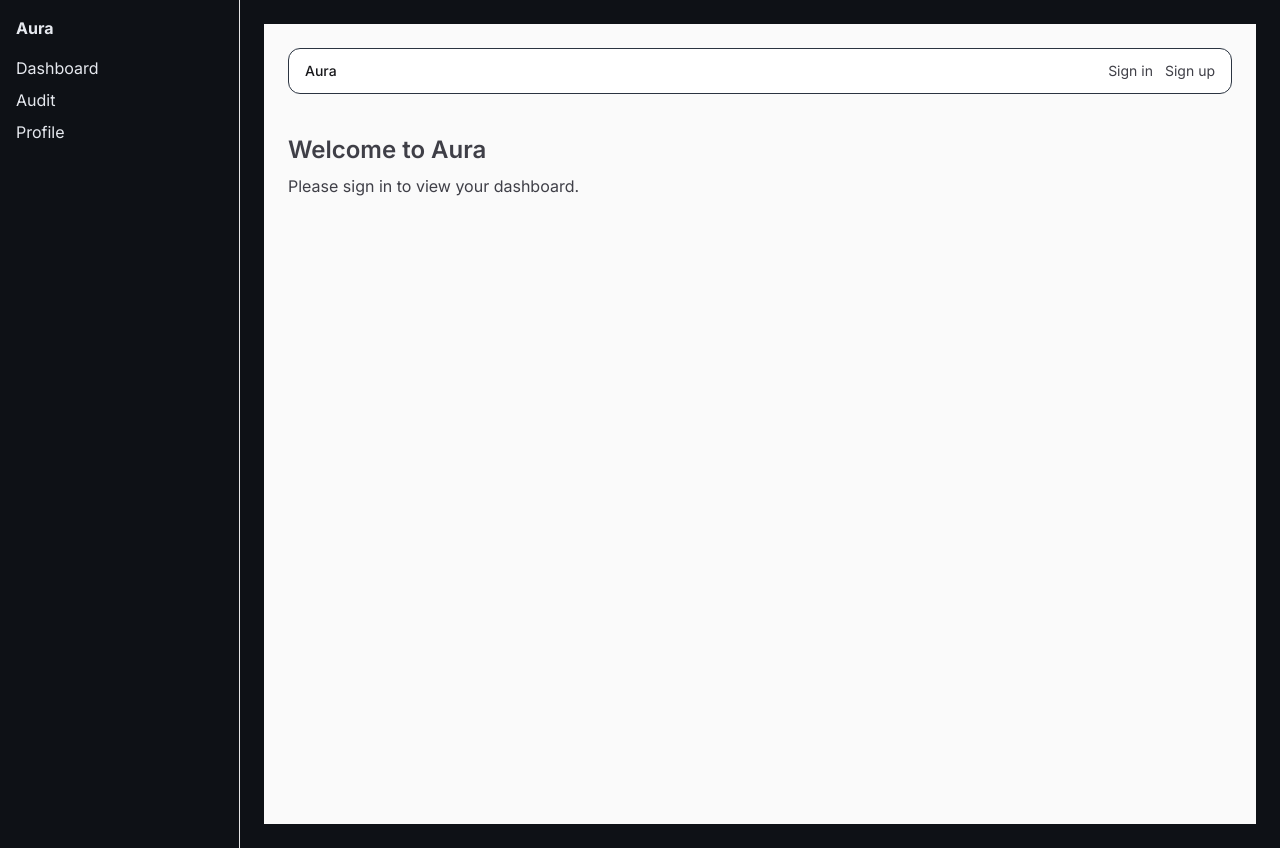
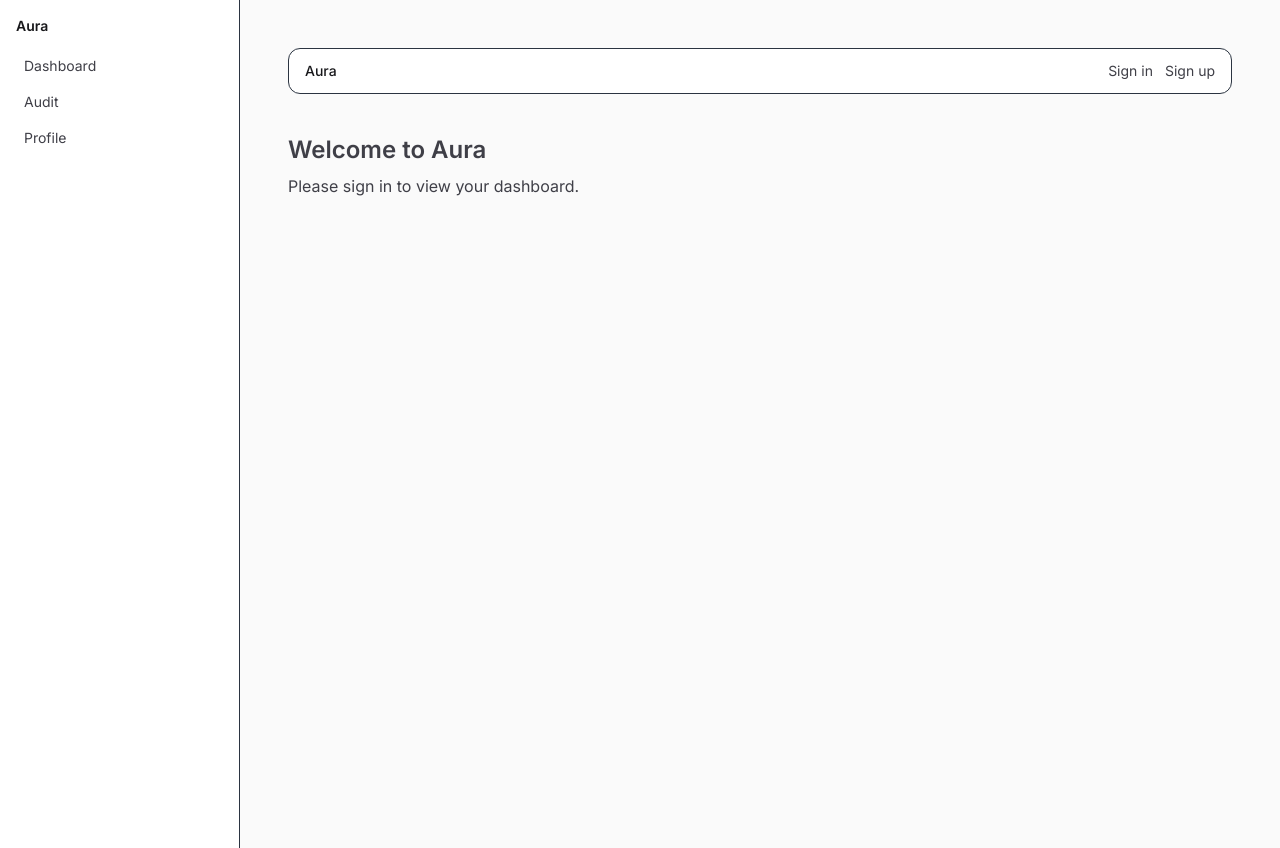
Before and after one commit to becspage-arch/aura, a Next.js app: page /app in a window 1280 px wide. Built offline with nearby package versions, Linux system fonts and the light colour scheme; no server answers.

Commit message:
Css dashboard

```diff
--- /dev/null
+++ b/checkCandles.js
@@ -0,0 +1,26 @@
+require("dotenv").config({ path: "worker/.env" });
+const { Client } = require("pg");
+
+(async () => {
+  const symbol = process.env.PROJECTX_SYMBOL || "CON.F.US.MGC.G26";
+  const url = process.env.DATABASE_URL || process.env.DIRECT_URL;
+
+  if (!url) {
+    console.error("Missing DATABASE_URL/DIRECT_URL (even after loading worker/.env).");
+    process.exit(1);
+  }
+
+  const c = new Client({ connectionString: url });
+  await c.connect();
+
+  const q = 'select time, open, high, low, close from "Candle15s" where symbol=$1 order by time desc limit 10';
+  const r = await c.query(q, [symbol]);
+
+  console.log("symbol:", symbol, "rows:", r.rows.length);
+  console.table(r.rows);
+
+  await c.end();
+})().catch((e) => {
+  console.error(e);
+  process.exit(1);
+});
--- /dev/null
+++ b/checkCandles.mjs
@@ -0,0 +1,32 @@
+import { PrismaClient } from "@prisma/client";
+
+const prisma = new PrismaClient();
+
+const symbol = process.env.PROJECTX_SYMBOL || "CON.F.US.MGC.G26";
+
+const run = async () => {
+  const rows = await prisma.candle15s.findMany({
+    where: { symbol },
+    orderBy: { time: "desc" },
+    take: 10,
+  });
+
+  console.log("symbol:", symbol);
+  console.log("rows:", rows.length);
+  console.log(
+    rows.map(r => ({
+      time: r.time,
+      o: r.open,
+      h: r.high,
+      l: r.low,
+      c: r.close,
+    }))
+  );
+
+  await prisma.$disconnect();
+};
+
+run().catch(err => {
+  console.error(err);
+  process.exit(1);
+});
--- a/src/app/app/layout.tsx
+++ b/src/app/app/layout.tsx
@@ -1,17 +1,45 @@
 import Link from "next/link";
+import { ThemeProvider } from "next-themes";
 
 export default function AppLayout({ children }: { children: React.ReactNode }) {
   return (
-    <div style={{ display: "grid", gridTemplateColumns: "240px 1fr", minHeight: "100vh" }}>
-      <aside style={{ borderRight: "1px solid #e5e5e5", padding: 16 }}>
-        <div style={{ fontWeight: 700, marginBottom: 16 }}>Aura</div>
-          <nav style={{ display: "grid", gap: 8 }}>
-            <Link href="/app">Dashboard</Link>
-            <Link href="/app/audit">Audit</Link>
-            <Link href="/app/profile">Profile</Link>
+    <ThemeProvider attribute="class" defaultTheme="dark" enableSystem={false}>
+      <div className="grid min-h-screen grid-cols-[240px_1fr] bg-zinc-50 dark:bg-black">
+        {/* Sidebar */}
+        <aside className="border-r border-zinc-200 bg-white p-4 dark:border-zinc-800 dark:bg-zinc-950">
+          <div className="mb-4 text-sm font-semibold text-zinc-900 dark:text-zinc-50">
+            Aura
+          </div>
+
+          <nav className="grid gap-2 text-sm">
+            <Link
+              href="/app"
+              className="rounded-md px-2 py-1 text-zinc-700 hover:bg-zinc-100 dark:text-zinc-300 dark:hover:bg-zinc-900"
+            >
+              Dashboard
+            </Link>
+
+            <Link
+              href="/app/audit"
+              className="rounded-md px-2 py-1 text-zinc-700 hover:bg-zinc-100 dark:text-zinc-300 dark:hover:bg-zinc-900"
+            >
+              Audit
+            </Link>
+
+            <Link
+              href="/app/profile"
+              className="rounded-md px-2 py-1 text-zinc-700 hover:bg-zinc-100 dark:text-zinc-300 dark:hover:bg-zinc-900"
+            >
+              Profile
+            </Link>
           </nav>
-      </aside>
-      <main style={{ padding: 24 }}>{children}</main>
-    </div>
+        </aside>
+
+        {/* Main content */}
+        <main className="p-6">
+          {children}
+        </main>
+      </div>
+    </ThemeProvider>
   );
 }
```
Also changed, not shown: 1 other file (tests, documents, lock files or other folders).
